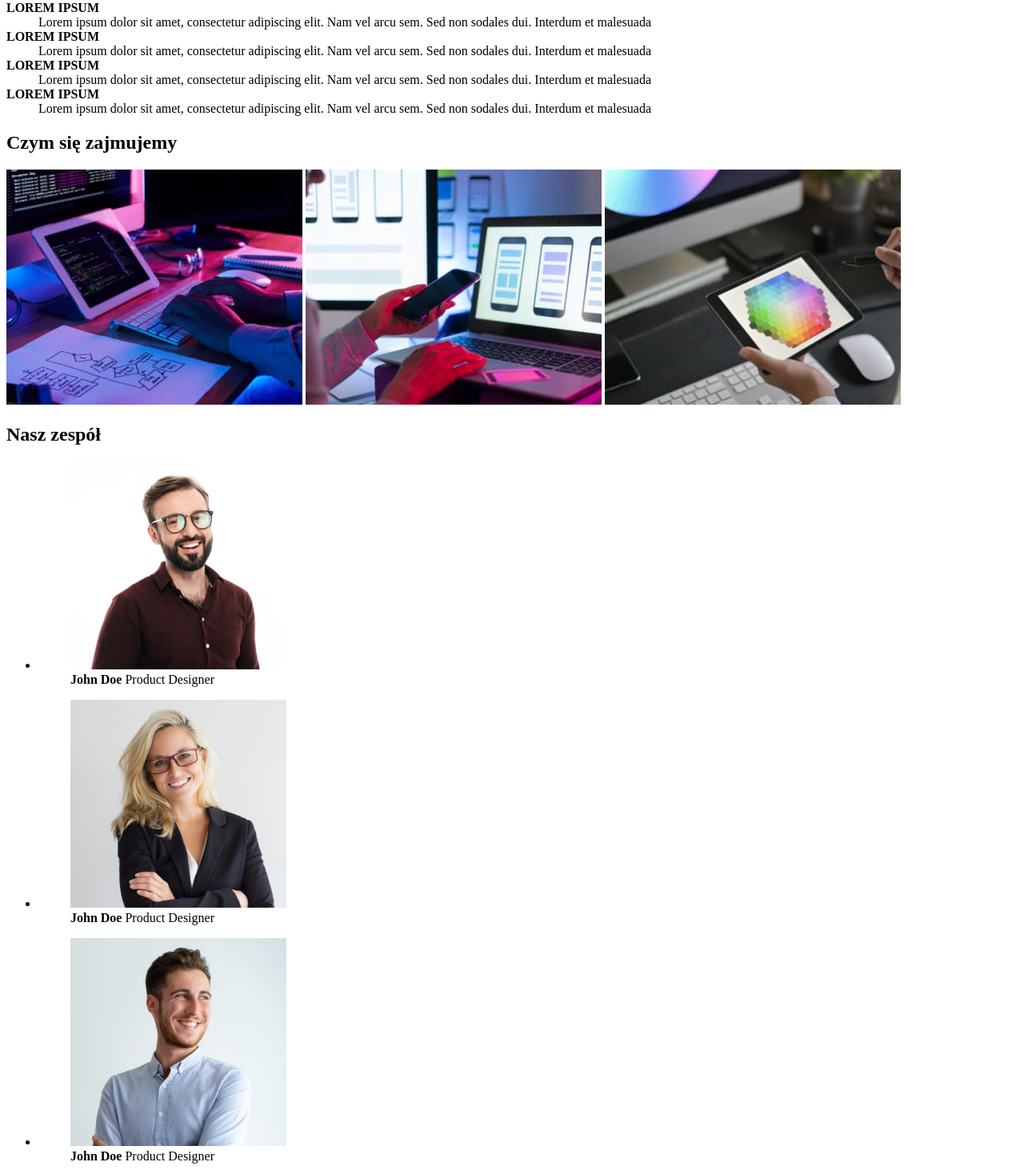
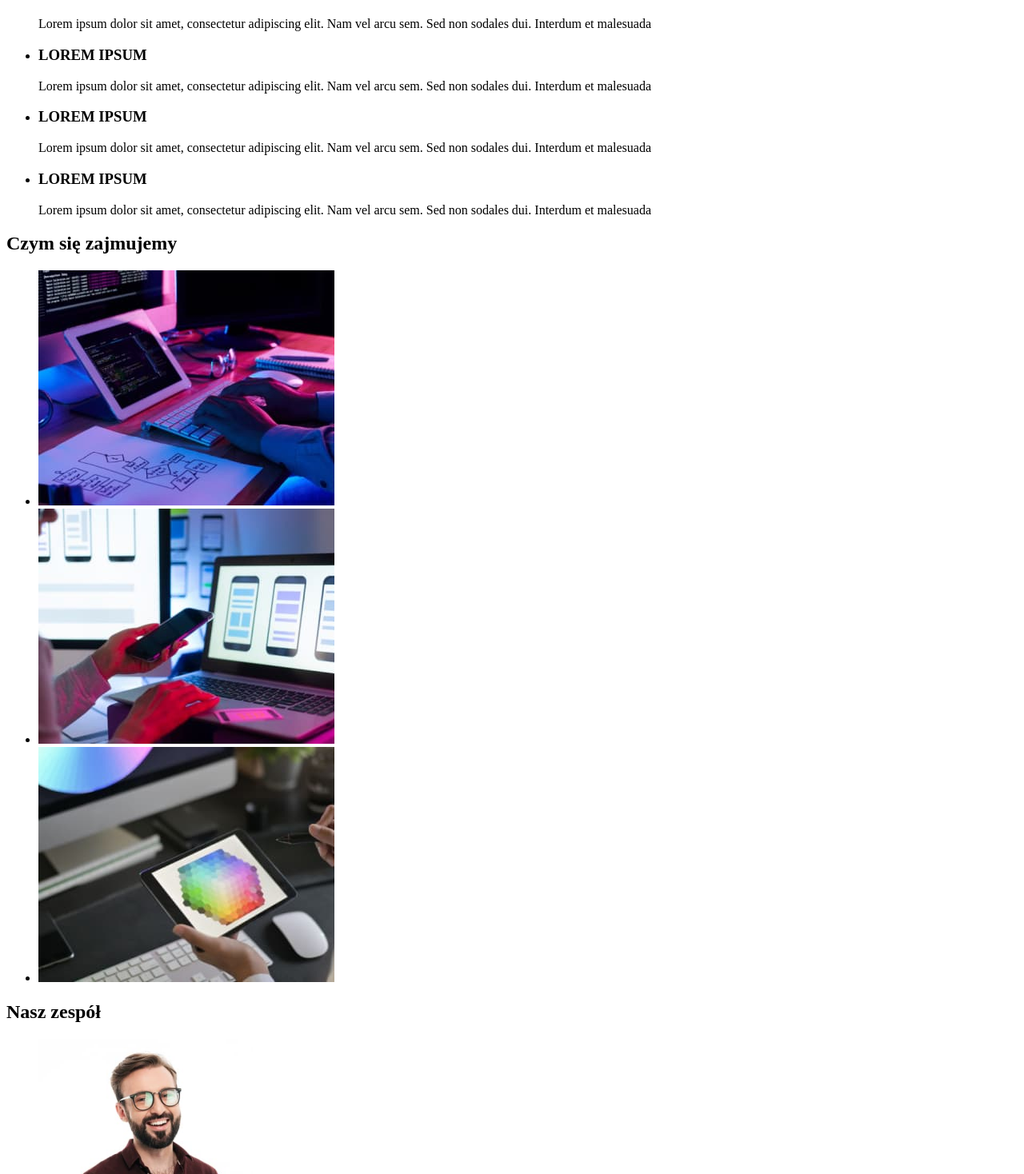
Before and after one commit to tommkoch/goit-markup-hw-01, a plain HTML site: page index.html in a window 1280 px wide. Shown: the part 283-1751 px from the top of the page at 80% size. Drawn offline with Linux system fonts and the light colour scheme.

Commit message:
poprawa zadania

```diff
--- a/index.html
+++ b/index.html
@@ -6,130 +6,139 @@
   </head>
   <body>
     <header>
-      <a href=""><b>WebStudio</b></a>
+      <a href="#"><b>WebStudio</b></a>
       <nav>
         <ul>
-          <li><a href="">Agencja</a></li>
-          <li><a href="">Portfolio</a></li>
-          <li><a href="">Kontakt</a></li>
+          <li><a href="#">Agencja</a></li>
+          <li><a href="#">Portfolio</a></li>
+          <li><a href="#">Kontakt</a></li>
         </ul>
       </nav>
       <a href="mailto:info@devstudio.com">info@devstudio.com</a>
       <a href="tel:+48111111111">+48 111 111 111</a>
+    </header>
+    <main>
+      <!--HEADER-->
+      <section>
         <div>
           <h1>EFEKTYWNE ROZWIĄZANIA<br />DLA TWOJEGO BIZNESU</h1>
           <button type="button">Zamów usługę</button>
         </div>
-    </header>
-    <main>
-      <dl>
-        <dt><b>LOREM IPSUM</b></dt>
-        <dd>
-          Lorem ipsum dolor sit amet, consectetur adipiscing elit. Nam vel arcu
-          sem. Sed non sodales dui. Interdum et malesuada
-        </dd>
-        <dt><b>LOREM IPSUM</b></dt>
-        <dd>
-          Lorem ipsum dolor sit amet, consectetur adipiscing elit. Nam vel arcu
-          sem. Sed non sodales dui. Interdum et malesuada
-        </dd>
-        <dt><b>LOREM IPSUM</b></dt>
-        <dd>
-          Lorem ipsum dolor sit amet, consectetur adipiscing elit. Nam vel arcu
-          sem. Sed non sodales dui. Interdum et malesuada
-        </dd>
-        <dt><b>LOREM IPSUM</b></dt>
-        <dd>
-          Lorem ipsum dolor sit amet, consectetur adipiscing elit. Nam vel arcu
-          sem. Sed non sodales dui. Interdum et malesuada
-        </dd>
-      </dl>
-
-      <article>
+      </section>
+      <!--NASZE ATUTY-->
+      <section>
+        <div>
+          <ul>
+            <li>
+              <h3>LOREM IPSUM</h3>
+              <p>
+                Lorem ipsum dolor sit amet, consectetur adipiscing elit. Nam vel
+                arcu sem. Sed non sodales dui. Interdum et malesuada
+              </p>
+            </li>
+            <li>
+              <h3>LOREM IPSUM</h3>
+              <p>
+                Lorem ipsum dolor sit amet, consectetur adipiscing elit. Nam vel
+                arcu sem. Sed non sodales dui. Interdum et malesuada
+              </p>
+            </li>
+            <li>
+              <h3>LOREM IPSUM</h3>
+              <p>
+                Lorem ipsum dolor sit amet, consectetur adipiscing elit. Nam vel
+                arcu sem. Sed non sodales dui. Interdum et malesuada
+              </p>
+            </li>
+            <li>
+              <h3>LOREM IPSUM</h3>
+              <p>
+                Lorem ipsum dolor sit amet, consectetur adipiscing elit. Nam vel
+                arcu sem. Sed non sodales dui. Interdum et malesuada
+              </p>
+            </li>
+          </ul>
+        </div>
+      </section>
+      <!--CZYM SIĘ ZAJMUJEMY-->
+      <section>
         <h2>Czym się zajmujemy</h2>
+        <ul>
+          <li>
             <img
-          src="images/img1.jpg"
+              src="images/czym_sie_zajmujemy/img1.jpg"
               alt="Ręce na białej klawiaturze koło projektu"
               width="370"
               height="294"
             />
+          </li>
+          <li>
             <img
-          src="images/img2.jpg"
+              src="images/czym_sie_zajmujemy/img2.jpg"
               alt="Ręka z telefonem"
               width="370"
               height="294"
             />
+          </li>
+          <li>
             <img
-          src="images/img3.jpg"
+              src="images/czym_sie_zajmujemy/img3.jpg"
               alt="Ręka z tabletem"
               width="370"
               height="294"
             />
-      </article>
-      <article>
+          </li>
+        </ul>
+      </section>
+      <!--NASZ ZESPÓŁ-->
+      <section>
         <h2>Nasz zespół</h2>
         <ul>
           <li>
-            <figure>
             <img
-                src="images/per1.jpg"
+              src="images/nasz_zespol/per1_john_doe.jpg"
               alt="Mężczyzna w bordowej koszuli"
               width="270"
               height="260"
             />
-              <figcaption>
-                <b>John Doe</b>
+            <h3>John Doe</h3>
             Product Designer
-              </figcaption>
-            </figure>
           </li>
           <li>
-            <figure>
             <img
-                src="images/per2.jpg"
+              src="images/nasz_zespol/per2_john_doe.jpg"
               alt="Kobieta"
               width="270"
               height="260"
             />
-              <figcaption>
-                <b>John Doe</b>
+            <h3>John Doe</h3>
             Product Designer
-              </figcaption>
-            </figure>
           </li>
           <li>
-            <figure>
             <img
-                src="images/per3.jpg"
+              src="images/nasz_zespol/per3_john_doe.jpg"
               alt="Mężczyzna w niebieskiej koszuli"
               width="270"
               height="260"
             />
-              <figcaption>
-                <b>John Doe</b>
+            <h3>John Doe</h3>
             Product Designer
-              </figcaption>
-            </figure>
           </li>
           <li>
-            <figure>
             <img
-                src="images/per4.jpg"
+              src="images/nasz_zespol/per4_john_doe.jpg"
               alt="Mężczyzna w czarnej koszulce"
               width="270"
               height="260"
             />
-              <figcaption>
-                <b>John Doe</b>
+            <h3>John Doe</h3>
             Product Designer
-              </figcaption>
-            </figure>
           </li>
         </ul>
-      </article>
+      </section>
     </main>
     <footer>
-      <a href=""><b>WebStudio</b></a>
+      <a href="#"><b>WebStudio</b></a>
       <address>
         <span>m. Warszawa, Aleje Jerozolimskie 21</span>
         <a href="mailto:info@devstudio.com">info@devstudio.com</a>
```
Also changed, not shown: images/czym_sie_zajmujemy/img1.jpg (renamed from images/img1.jpg), images/czym_sie_zajmujemy/img2.jpg (renamed from images/img2.jpg), images/czym_sie_zajmujemy/img3.jpg (renamed from images/img3.jpg), images/nasz_zespol/per1_john_doe.jpg (renamed from images/per1.jpg), images/nasz_zespol/per2_john_doe.jpg (renamed from images/per2.jpg), images/nasz_zespol/per3_john_doe.jpg (renamed from images/per3.jpg), images/nasz_zespol/per4_john_doe.jpg (renamed from images/per4.jpg). Lines whose indentation alone changed are shown as unchanged.
